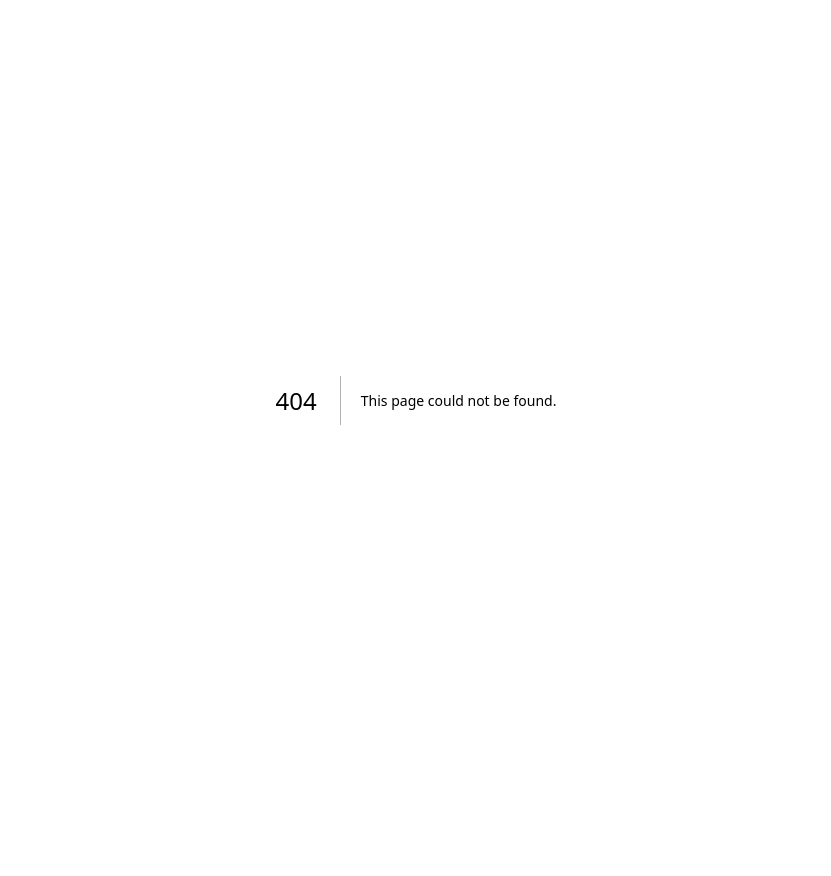
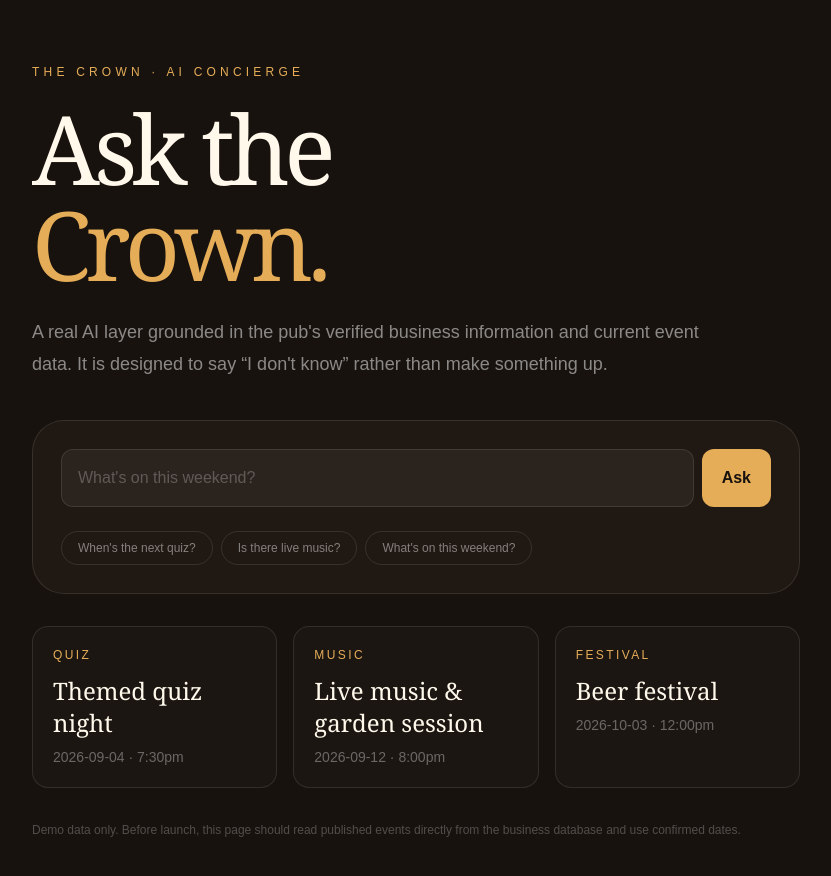
Before and after one commit to jr4547279-max/local-business-template, a Next.js app: page /crown-ai in a window 1280 px wide. Before the commit this address had no page. Shown: the top 876 px of the page, without its empty margins (224-1055 px from the left). Before the commit the page ends 800 px from the top, so only its background shows below. Built offline with nearby package versions, Linux system fonts and the light colour scheme.

Commit message:
Add Crown AI concierge demo page

```diff
--- /dev/null
+++ b/src/app/crown-ai/page.tsx
@@ -0,0 +1,58 @@
+"use client";
+
+import { useState } from "react";
+
+const events = [
+  { type: "QUIZ", title: "Themed quiz night", date: "2026-09-04", time: "7:30pm", description: "A proper pub quiz with complimentary hot buffet.", published: true },
+  { type: "MUSIC", title: "Live music & garden session", date: "2026-09-12", time: "8:00pm", description: "Live music in the enclosed rear garden when scheduled.", published: true },
+  { type: "FESTIVAL", title: "Beer festival", date: "2026-10-03", time: "12:00pm", description: "A celebration of changing beers and good company.", published: true },
+];
+
+export default function CrownAIPage() {
+  const [question, setQuestion] = useState("");
+  const [answer, setAnswer] = useState("");
+  const [loading, setLoading] = useState(false);
+
+  async function ask() {
+    if (!question.trim() || loading) return;
+    setLoading(true);
+    setAnswer("");
+    try {
+      const response = await fetch("/api/crown-ai", {
+        method: "POST",
+        headers: { "Content-Type": "application/json" },
+        body: JSON.stringify({ question, events }),
+      });
+      const data = await response.json();
+      setAnswer(data.answer || "I couldn't find that information.");
+    } catch {
+      setAnswer("I'm having trouble connecting right now. Please call The Crown on 01323 724654.");
+    } finally {
+      setLoading(false);
+    }
+  }
+
+  return (
+    <main className="min-h-screen bg-[#17120e] px-5 py-16 text-[#fff8eb]">
+      <div className="mx-auto max-w-3xl">
+        <p className="text-xs uppercase tracking-[.35em] text-[#e6ad58]">The Crown · AI concierge</p>
+        <h1 className="mt-5 font-serif text-6xl tracking-[-.06em] sm:text-8xl">Ask the<br/><span className="text-[#e6ad58]">Crown.</span></h1>
+        <p className="mt-6 max-w-2xl text-lg leading-8 text-white/50">A real AI layer grounded in the pub's verified business information and current event data. It is designed to say “I don't know” rather than make something up.</p>
+        <div className="mt-10 rounded-[2rem] border border-white/10 bg-[#201812] p-5 sm:p-7">
+          <div className="flex gap-2">
+            <input value={question} onChange={(event) => setQuestion(event.target.value)} onKeyDown={(event) => event.key === "Enter" && ask()} placeholder="What's on this weekend?" className="min-w-0 flex-1 rounded-xl border border-white/10 bg-white/5 px-4 py-4 text-white placeholder:text-white/25 outline-none focus:border-[#e6ad58]/60" />
+            <button onClick={ask} disabled={loading} className="rounded-xl bg-[#e6ad58] px-5 font-semibold text-[#17120e] disabled:opacity-50">{loading ? "Thinking…" : "Ask"}</button>
+          </div>
+          {answer && <div className="mt-5 rounded-2xl border border-[#e6ad58]/20 bg-[#e6ad58]/5 p-5 text-base leading-7 text-white/80">{answer}</div>}
+          <div className="mt-6 flex flex-wrap gap-2">
+            {["When's the next quiz?", "Is there live music?", "What's on this weekend?"].map((prompt) => <button key={prompt} onClick={() => { setQuestion(prompt); }} className="rounded-full border border-white/10 px-4 py-2 text-xs text-white/45 hover:border-[#e6ad58]/40 hover:text-white/70">{prompt}</button>)}
+          </div>
+        </div>
+        <div className="mt-8 grid gap-4 sm:grid-cols-3">
+          {events.map((event) => <div key={event.type} className="rounded-2xl border border-white/10 bg-white/[.02] p-5"><p className="text-xs uppercase tracking-[.2em] text-[#e6ad58]">{event.type}</p><h2 className="mt-3 font-serif text-2xl">{event.title}</h2><p className="mt-2 text-sm text-white/35">{event.date} · {event.time}</p></div>)}
+        </div>
+        <p className="mt-8 text-xs leading-5 text-white/25">Demo data only. Before launch, this page should read published events directly from the business database and use confirmed dates.</p>
+      </div>
+    </main>
+  );
+}
```
